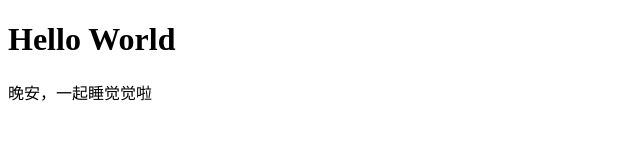
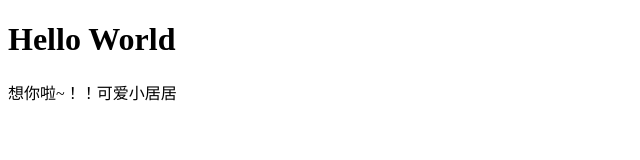
Before and after one commit to YNU-ray/ynu-ray.github.io, a plain HTML site: page index.html in a window 1280 px wide. Shown: the whole page, without its empty margins (0-640 px from the left). Drawn offline with Linux system fonts and the light colour scheme.

Commit message:
Update index.html

```diff
--- a/index.html
+++ b/index.html
@@ -6,6 +6,6 @@
 </head>
 <body>
     <h1>Hello World</h1>
-    <p>晚安，一起睡觉觉啦</p>
+    <p>想你啦~！！可爱小居居</p>
 </body>
 </html>
```
